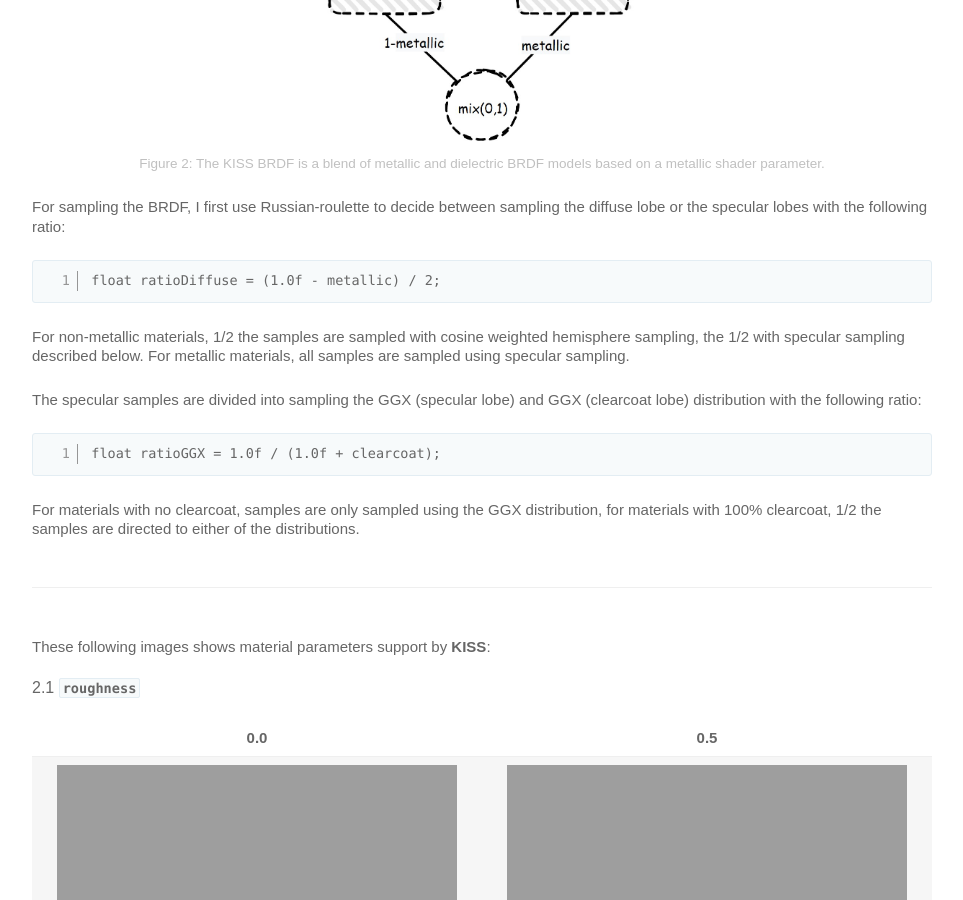
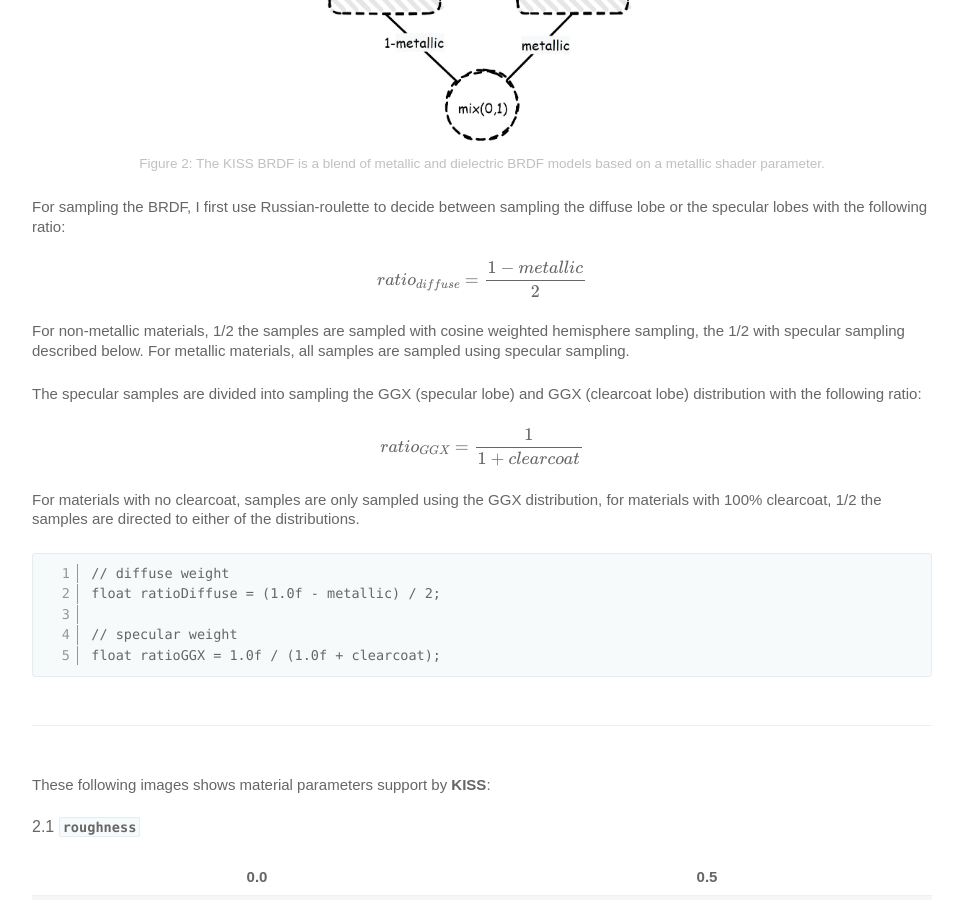
Before and after one commit to Kazen-Renderer/Kazen-Renderer.github.io, a Jekyll site: the page built from _posts/2022/2022-04-01-kazen-con-v001-report.md, in a window 1280 px wide and 900 px high, scrolled down 1586 px. Shown: the whole window, without its empty margins (158-1121 px from the left). Built offline with Jekyll 4.4.1, drawn with Linux system fonts in a browser that asks for light colours; some web fonts are replaced; formulas are drawn with MathJax 3.

Commit message:
latex support

````diff
--- a/_posts/2022/2022-04-01-kazen-con-v001-report.md
+++ b/_posts/2022/2022-04-01-kazen-con-v001-report.md
@@ -37,9 +37,10 @@ author: Zhong LingXiao
 
 For sampling the BRDF, I first use Russian-roulette to decide between sampling the diffuse lobe or the specular lobes with the following ratio:
 
-```c++
-float ratioDiffuse = (1.0f - metallic) / 2;
-```
+<div align=center>
+$$ ratio_{diffuse} = \frac{1 - metallic}{2} $$
+</div>
+
 
 For non-metallic materials, 1/2 the samples are sampled with cosine weighted hemisphere sampling, the 1/2 with specular sampling described below. For metallic materials, all samples are sampled using specular sampling.
 
@@ -47,12 +48,19 @@ For non-metallic materials, 1/2 the samples are sampled with cosine weighted hem
 
 The specular samples are divided into sampling the GGX (specular lobe) and GGX (clearcoat lobe) distribution with the following ratio:
 
-```c++
-float ratioGGX = 1.0f / (1.0f + clearcoat);
-```
+<div align=center>
+$$ ratio_{GGX} = \frac{1}{1 + clearcoat} $$
+</div>
 
 
 For materials with no clearcoat, samples are only sampled using the GGX distribution, for materials with 100% clearcoat, 1/2 the samples are directed to either of the distributions.
+```c++
+// diffuse weight
+float ratioDiffuse = (1.0f - metallic) / 2;
+
+// specular weight
+float ratioGGX = 1.0f / (1.0f + clearcoat);
+```
 
 
 ------
````
